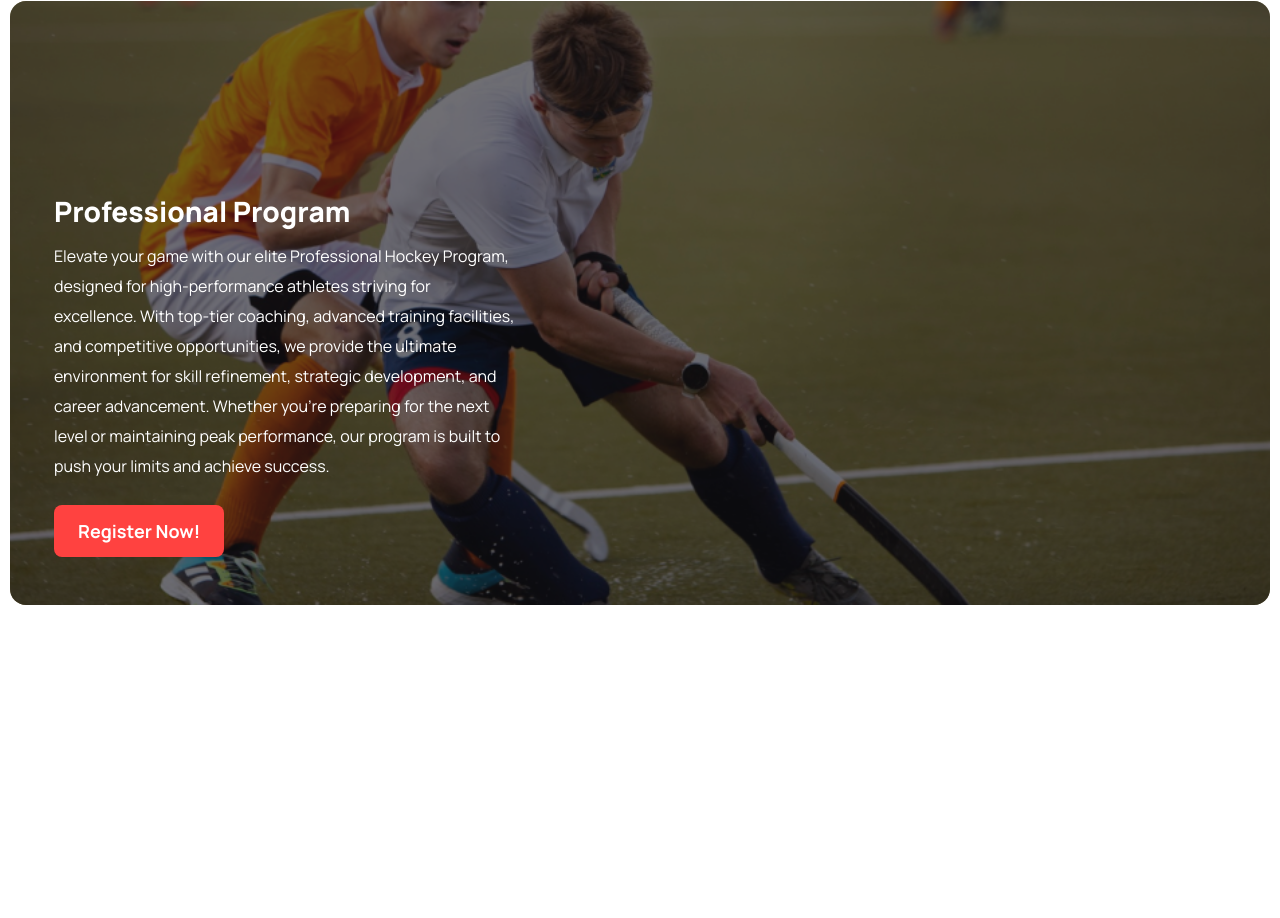
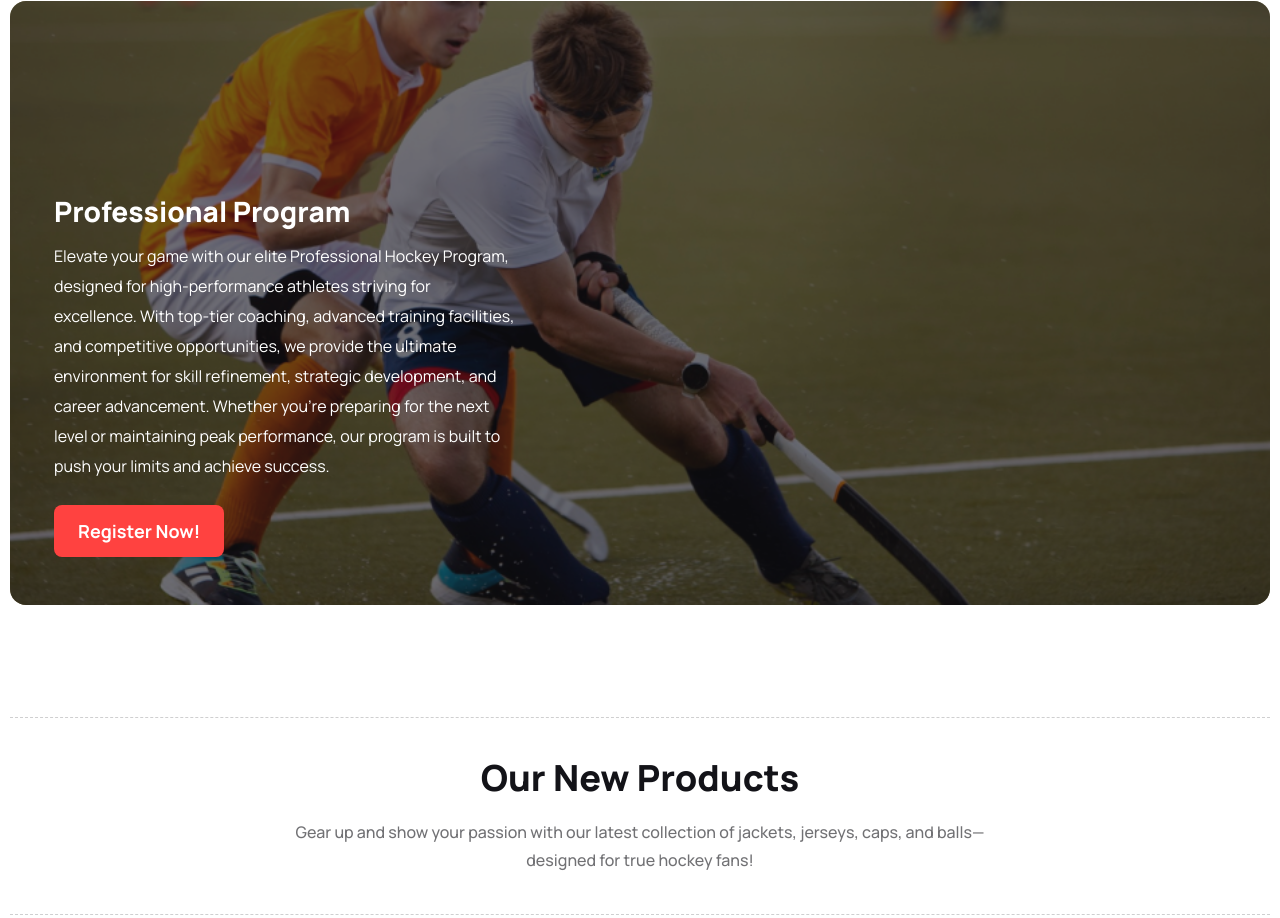
Before and after one commit to sanjida123shammi/hockeys-with-tailwind-css, a plain HTML site: page index.html in a window 1280 px wide. Shown: the part 2254-3172 px from the top of the page. Before the commit the page ends 2971 px from the top, so only its background shows below. Drawn offline with nearby package versions, Linux system fonts and the light colour scheme.

Commit message:
product heading added

```diff
--- a/index.html
+++ b/index.html
@@ -218,6 +218,25 @@
                 </div>
             </section>
             <!-- Program Section End -->
+
+
+            <!-- Product Section Start -->
+            <section class="my-14 lg:my-28">
+                <!-- Section Heading -->
+                <div class="border-dashed border-t border-b border-primary-color/20 py-10 text-center">
+                    <h2 class="mb-5 font-extrabold text-[22px] md:text-2xl lg:text-4xl">Our New Products</h2>
+                    <p class="mx-auto lg:w-3/5 text-sm lg:text-base leading-6 lg:leading-7 font-medium text-primary-color/60">Gear up and show your passion with our latest collection of jackets, jerseys, caps, and balls—designed for true hockey fans!</p>
+                </div>
+
+                <!-- Product Cards -->
+                <div class="grid grid-cols-1 md:grid-cols-2">
+                    <!-- First Product Card -->
+                    <div>
+
+                    </div>
+                </div>
+            </section>
+            <!-- Product Section End -->
         </main>
         <!-- Main Body Part End -->
 
```
